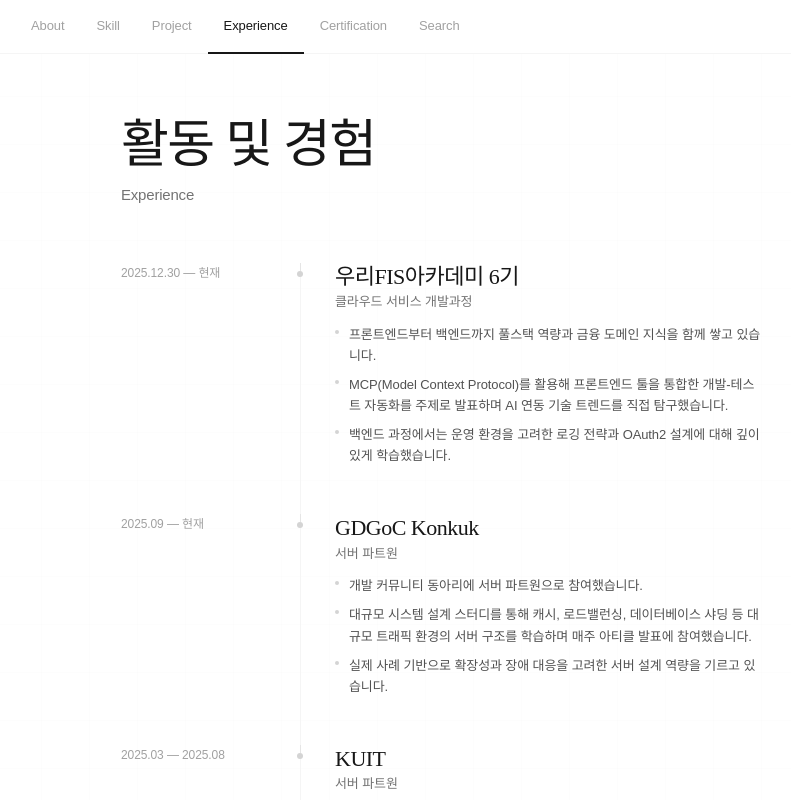
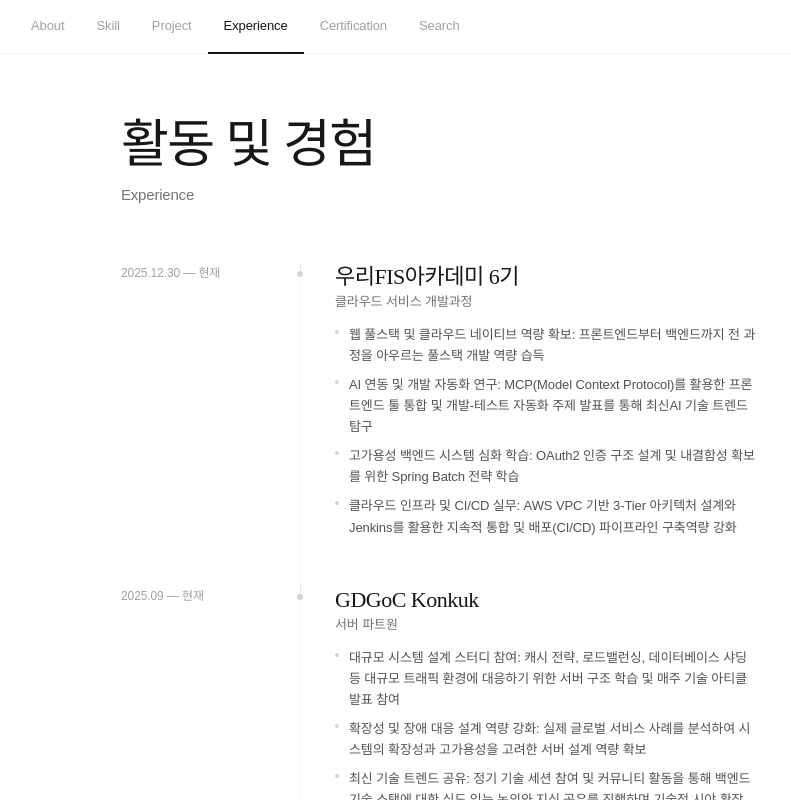
Before and after one commit to yeonju73/portfolio-page, a React (Vite) app: page / in a window 1280 px wide. Both pictures are taken after a click on the button "Experience". Shown: the top 800 px of the page, without its empty margins (199-990 px from the left). Built offline with nearby package versions, Linux system fonts and the light colour scheme.

Commit message:
chore: experience comment update

```diff
--- a/src/pages/Experience.jsx
+++ b/src/pages/Experience.jsx
@@ -4,9 +4,10 @@
     role: '클라우드 서비스 개발과정',
     period: '2025.12.30 — 현재',
     bullets: [
-      '프론트엔드부터 백엔드까지 풀스택 역량과 금융 도메인 지식을 함께 쌓고 있습니다.',
-      'MCP(Model Context Protocol)를 활용해 프론트엔드 툴을 통합한 개발-테스트 자동화를 주제로 발표하며 AI 연동 기술 트렌드를 직접 탐구했습니다.',
-      '백엔드 과정에서는 운영 환경을 고려한 로깅 전략과 OAuth2 설계에 대해 깊이 있게 학습했습니다.',
+      '웹 풀스택 및 클라우드 네이티브 역량 확보: 프론트엔드부터 백엔드까지 전 과정을 아우르는 풀스택 개발 역량 습득',
+      'AI 연동 및 개발 자동화 연구: MCP(Model Context Protocol)를 활용한 프론트엔드 툴 통합 및 개발-테스트 자동화 주제 발표를 통해 최신AI 기술 트렌드 탐구',
+      '고가용성 백엔드 시스템 심화 학습: OAuth2 인증 구조 설계 및 내결함성 확보를 위한 Spring Batch 전략 학습',
+      '클라우드 인프라 및 CI/CD 실무: AWS VPC 기반 3-Tier 아키텍처 설계와 Jenkins를 활용한 지속적 통합 및 배포(CI/CD) 파이프라인 구축역량 강화'
     ],
   },
   {
@@ -14,9 +15,9 @@
     role: '서버 파트원',
     period: '2025.09 — 현재',
     bullets: [
-      '개발 커뮤니티 동아리에 서버 파트원으로 참여했습니다.',
-      '대규모 시스템 설계 스터디를 통해 캐시, 로드밸런싱, 데이터베이스 샤딩 등 대규모 트래픽 환경의 서버 구조를 학습하며 매주 아티클 발표에 참여했습니다.',
-      '실제 사례 기반으로 확장성과 장애 대응을 고려한 서버 설계 역량을 기르고 있습니다.',
+      '대규모 시스템 설계 스터디 참여: 캐시 전략, 로드밸런싱, 데이터베이스 샤딩 등 대규모 트래픽 환경에 대응하기 위한 서버 구조 학습 및 매주 기술 아티클 발표 참여',
+      '확장성 및 장애 대응 설계 역량 강화: 실제 글로벌 서비스 사례를 분석하여 시스템의 확장성과 고가용성을 고려한 서버 설계 역량 확보',
+      '최신 기술 트렌드 공유: 정기 기술 세션 참여 및 커뮤니티 활동을 통해 백엔드 기술 스택에 대한 심도 있는 논의와 지식 공유를 진행하며 기술적 시야 확장'
     ],
   },
   {
@@ -35,10 +36,11 @@
     role: '백엔드 팀원',
     period: '2024.09 — 2025.01',
     bullets: [
-      '교내 학습공동체에 선정되어 중장년층을 위한 커뮤니티 서비스를 개발했습니다.',
-      'ReBorn 프로젝트의 기획부터 구현까지 전 과정에 참여했습니다.',
-      '커뮤니티 게시판과 채용 데이터 연동 기능을 구현하며 데이터 활용형 서비스 개발 경험을 쌓았습니다.',
-      '[과학기술정보통신부] 주관 민관협력 지원 플랫폼 활용 디지털 사회혁신 아이디어 공모전 본선 진출.',
+      '교내 학습공동체 Learning & Sharing에 선정되어 중장년층을 위한 커뮤니티 서비스를 개발했습니다.',
+      '커뮤니티 및 해시태그 시스템 설계: JPA를 활용해 해시태그와 게시글 간의 다대다 연관관계를 중간 테이블 기반으로 설계하고, 게시판 CRUD API 구현',
+      '데이터베이스 성능 최적화: 게시글 조회 시 발생하는 N+1 문제를 Fetch Join으로 해결하여 쿼리 효율성 개선',
+      '동시성 제어 및 정합성 보장: 다수 사용자의 \'좋아요\' 요청 시 발생하는 데이터 불일치 문제를 해결하기 위해 JPA 낙관적 락(Optimistic Lock) 을 도입하여 데이터 정합성 확보',
+      '유기적 협업 및 공모전 성과: 안드로이드 팀과 API 명세 공유 및 개발 일정을 관리했으며, 초기 기획을 발전시켜 과기정통부 주관 \'민관협력 지원 플랫폼 활용 디지털 사회혁신 공모전\' 본선 진출'
     ],
   },
 ]
```
